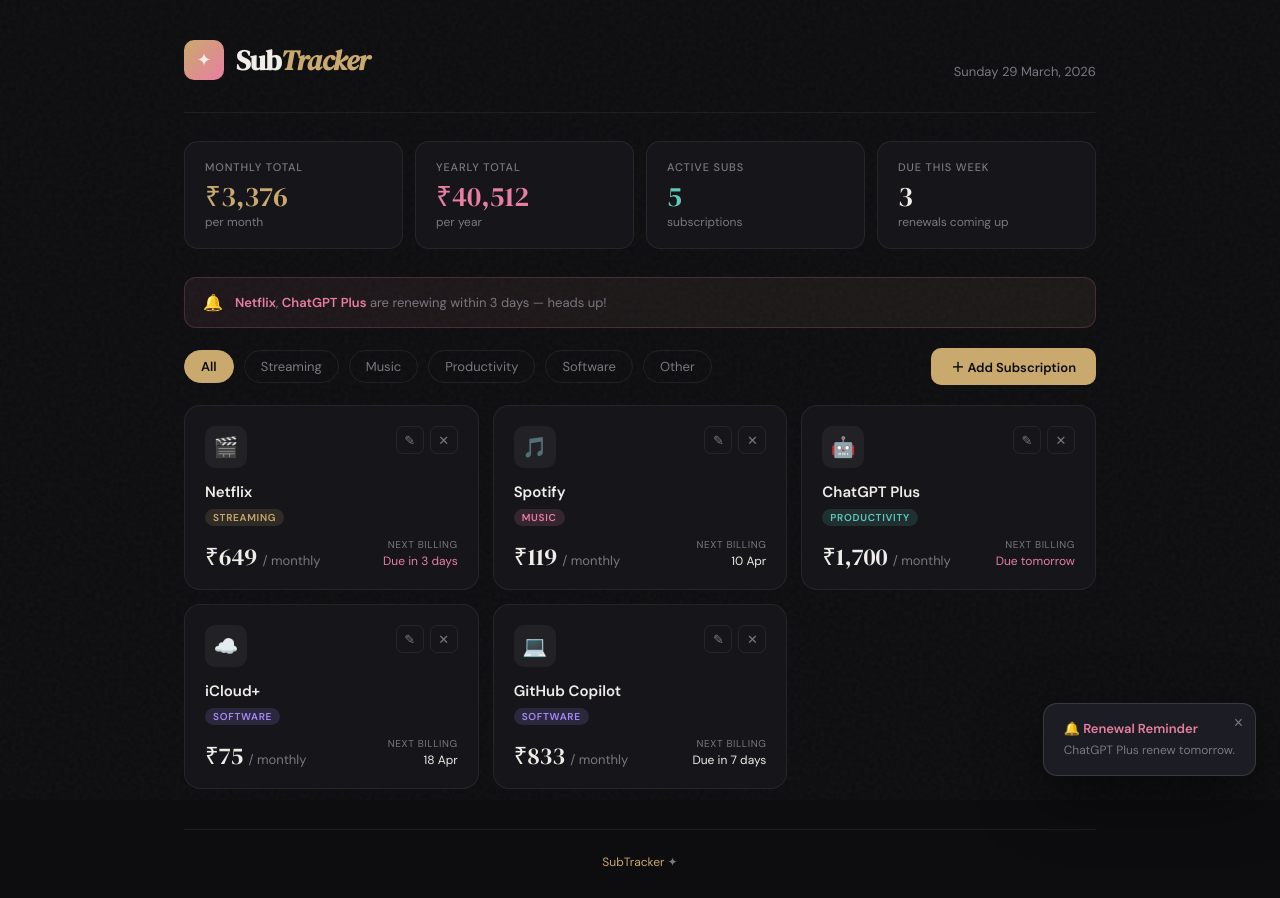
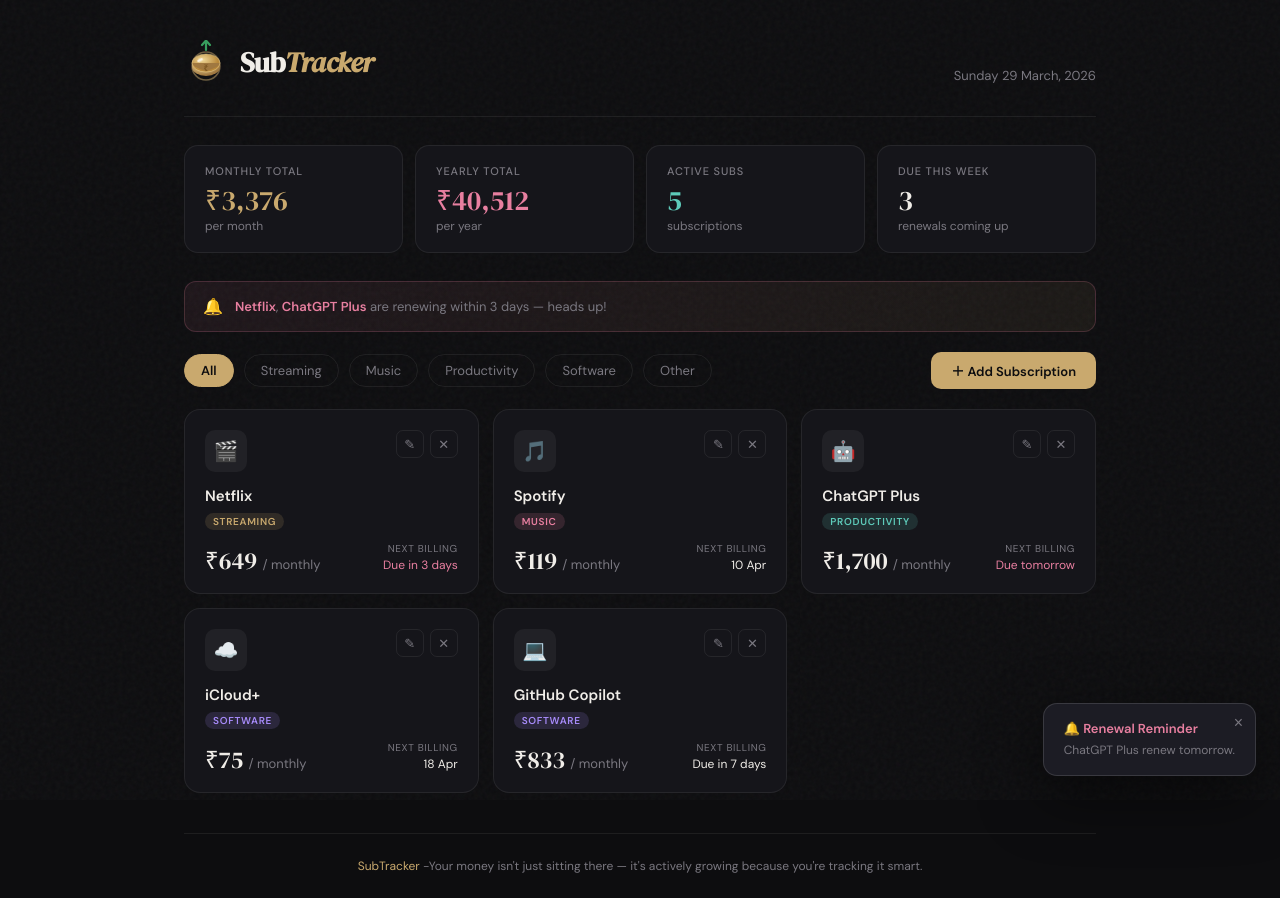
Before and after one commit to tanya-codes/subtracker, a plain HTML site: page index.html in a window 1280 px wide. Drawn offline with Linux system fonts and the light colour scheme.

Commit message:
Enhance logo design and footer content
Updated logo markup and styles for better visual appearance.

```diff
--- a/index.html
+++ b/index.html
@@ -53,12 +53,27 @@
     .header-inner { display: flex; align-items: flex-end; justify-content: space-between; gap: 16px; flex-wrap: wrap; }
     .logo { display: flex; align-items: center; gap: 12px; }
     .logo-mark {
-      width: 40px; height: 40px;
-      background: linear-gradient(135deg, var(--accent), var(--pink));
-      border-radius: 10px;
-      display: flex; align-items: center; justify-content: center;
-      font-size: 18px;
+      width: 44px; height: 44px;
+      flex-shrink: 0;
+      cursor: pointer;
     }
+    .logo-mark:hover .coin-body { filter: brightness(1.15); }
+    @keyframes float-arrow {
+      0%, 100% { transform: translateY(0px); opacity: 1; }
+      50% { transform: translateY(-4px); opacity: 0.7; }
+    }
+    @keyframes coin-shine {
+      0%, 100% { opacity: 0; }
+      50% { opacity: 1; }
+    }
+    @keyframes ring-pulse {
+      0% { transform: scale(1); opacity: 0.5; }
+      70% { transform: scale(1.35); opacity: 0; }
+      100% { transform: scale(1.35); opacity: 0; }
+    }
+    .arrow-up { animation: float-arrow 2s ease-in-out infinite; transform-origin: center; }
+    .coin-shine { animation: coin-shine 3s ease-in-out infinite; }
+    .ring-pulse { animation: ring-pulse 2.5s ease-out infinite; transform-origin: center; }
     h1 {
       font-family: 'DM Serif Display', serif;
       font-size: 28px;
@@ -311,7 +326,40 @@
   <header>
     <div class="header-inner">
       <div class="logo">
-        <div class="logo-mark">✦</div>
+        <div class="logo-mark">
+          <svg viewBox="0 0 44 44" fill="none" xmlns="http://www.w3.org/2000/svg" width="44" height="44">
+            <defs>
+              <radialGradient id="coinGrad" cx="40%" cy="35%" r="60%">
+                <stop offset="0%" stop-color="#e8c88a"/>
+                <stop offset="60%" stop-color="#c9a96e"/>
+                <stop offset="100%" stop-color="#a07840"/>
+              </radialGradient>
+              <radialGradient id="coinFace" cx="38%" cy="32%" r="55%">
+                <stop offset="0%" stop-color="#f0d898"/>
+                <stop offset="100%" stop-color="#b8883a"/>
+              </radialGradient>
+            </defs>
+            <!-- Pulse ring behind coin -->
+            <circle class="ring-pulse" cx="22" cy="26" r="14" fill="none" stroke="#c9a96e" stroke-width="1.5"/>
+            <!-- Coin body (ellipse = 3D coin viewed at angle) -->
+            <ellipse class="coin-body" cx="22" cy="27" rx="14" ry="9" fill="url(#coinGrad)"/>
+            <!-- Coin top face -->
+            <ellipse cx="22" cy="23" rx="14" ry="9" fill="url(#coinFace)"/>
+            <!-- Coin edge (3D thickness) -->
+            <path d="M8 23 Q8 27 22 31 Q36 27 36 23" fill="#a07840"/>
+            <!-- Coin rim highlight -->
+            <ellipse cx="22" cy="23" rx="14" ry="9" fill="none" stroke="#f0d898" stroke-width="0.8" opacity="0.6"/>
+            <!-- ₹ symbol on coin -->
+            <text x="22" y="27" text-anchor="middle" dominant-baseline="central" font-family="Georgia, serif" font-size="9" font-weight="bold" fill="#7a5420" opacity="0.85">₹</text>
+            <!-- Shine glint -->
+            <ellipse class="coin-shine" cx="16" cy="20" rx="3" ry="1.5" fill="white" opacity="0.35" transform="rotate(-30 16 20)"/>
+            <!-- Upward arrow (saving = going up) -->
+            <g class="arrow-up">
+              <line x1="22" y1="14" x2="22" y2="5" stroke="#4ade80" stroke-width="2.2" stroke-linecap="round"/>
+              <polyline points="18,9 22,4.5 26,9" fill="none" stroke="#4ade80" stroke-width="2.2" stroke-linecap="round" stroke-linejoin="round"/>
+            </g>
+          </svg>
+        </div>
         <h1>Sub<span>Tracker</span></h1>
       </div>
       <div class="header-date" id="header-date"></div>
@@ -368,7 +416,8 @@
     <p>Add your first subscription to start tracking</p>
   </div>
 
-  <footer><span>SubTracker</span> ✦</footer>
+  <footer><span>SubTracker</span>
+    -Your money isn't just sitting there — it's actively growing because you're tracking it smart.</footer>
 </div>
 
 <!-- Add/Edit Modal -->
```
